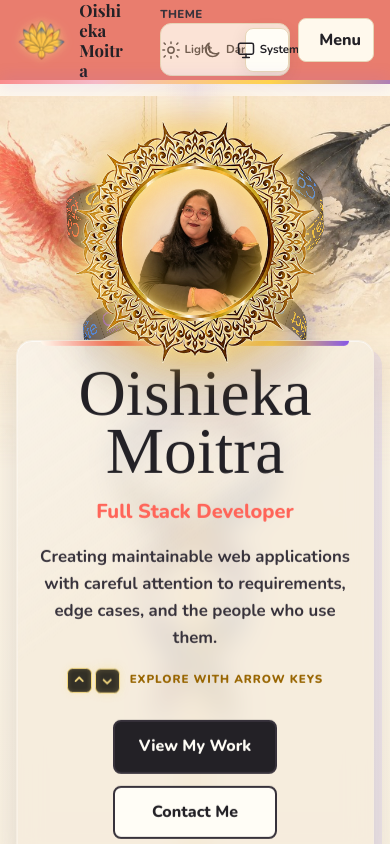
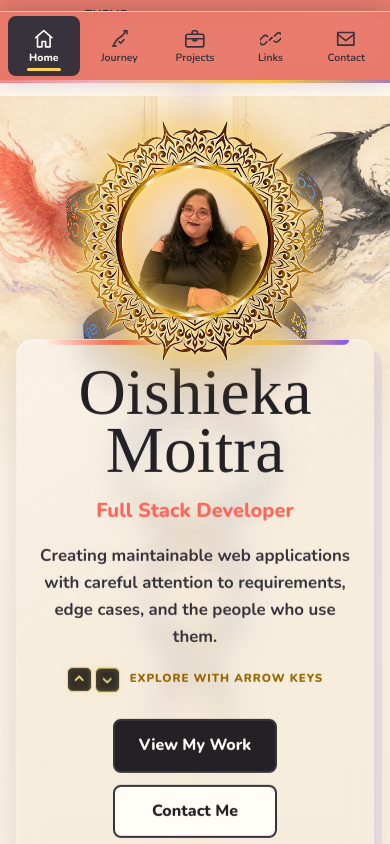
Before and after one commit to omi-moitra/omi-moitra.github.io, a React (Vite) app: page /portfolio in a window 390 px wide. Shown: the top 844 px of the page. Built offline with nearby package versions, Linux system fonts and the light colour scheme; a web font is replaced by a local one.

Commit message:
fix: replace mobile drawer with bottom navigation

```diff
--- a/src/App.css
+++ b/src/App.css
@@ -6,8 +6,8 @@
    3. Navigation              shared desktop/mobile link states and icons
    4. Main & Setup Route      responsive content container and route placeholder
    5. Footer                  icon contact links and copyright
-   6. Desktop ≥64rem          explicit horizontal-navigation boundary
-   7. Mobile                  accessible overlay navigation
+   6. Desktop >768px          explicit horizontal-navigation boundary
+   7. Mobile                  persistent bottom icon navigation
    8. Narrow Screens          320px brand and content refinements
    ========================================================================== */
 
@@ -15,6 +15,7 @@
   min-height: 100svh;
   display: flex;
   flex-direction: column;
+  padding-bottom: calc(4.5rem + env(safe-area-inset-bottom, 0px));
 }
 
 .skip-link {
@@ -350,135 +351,68 @@
 }
 
 .mobile-navigation {
-  display: block;
-}
-
-.mobile-navigation__trigger,
-.mobile-navigation__close {
-  min-width: var(--target-min-size);
-  min-height: var(--target-min-size);
-  display: inline-flex;
-  align-items: center;
-  justify-content: center;
-  gap: var(--space-2);
-  padding: var(--space-2) var(--space-3);
-  border: 1px solid var(--aged-paper);
-  border-radius: var(--radius-small);
-  color: var(--ink-black);
-  background: var(--soft-cream);
-  font-weight: 800;
-  cursor: pointer;
-}
-
-.mobile-navigation__trigger svg {
-  width: 1.4rem;
-  height: 1.4rem;
-  fill: none;
-  stroke: currentcolor;
-  stroke-linecap: round;
-  stroke-width: 2;
-}
-
-.mobile-navigation__backdrop {
   position: fixed;
-  inset: 0;
-  z-index: var(--layer-dialog);
-  display: flex;
-  justify-content: flex-end;
-  background: color-mix(in srgb, #000 55%, transparent);
-  animation: mobile-navigation-backdrop-in var(--duration-standard) ease-out;
-}
-
-.mobile-navigation__drawer {
-  width: min(88vw, 23rem);
-  min-height: 100%;
-  max-height: 100dvh;
-  display: flex;
-  flex-direction: column;
-  gap: var(--space-6);
-  padding: calc(var(--space-5) + env(safe-area-inset-top, 0px))
-    var(--space-5) calc(var(--space-5) + env(safe-area-inset-bottom, 0px));
-  overflow-y: auto;
-  color: var(--ink-black);
-  background: var(--warm-ivory);
-  box-shadow: -1rem 0 3rem rgb(0 0 0 / 24%);
-  animation: mobile-navigation-drawer-in var(--duration-standard) var(--ease-standard);
-}
-
-.mobile-navigation__header {
-  display: flex;
-  align-items: flex-start;
-  justify-content: space-between;
-  gap: var(--space-4);
-  padding-bottom: var(--space-4);
-  border-bottom: 1px solid var(--aged-paper);
-}
-
-.mobile-navigation__header p,
-.mobile-navigation__header h2 {
-  margin: 0;
-}
-
-.mobile-navigation__header p {
-  color: var(--arcane-violet);
-  font-size: 0.75rem;
-  font-weight: 800;
-  letter-spacing: 0.08em;
-  text-transform: uppercase;
-}
-
-.mobile-navigation__header h2 {
-  font-family: var(--font-heading);
-  font-size: 1.8rem;
-}
-
-.mobile-navigation__close span[aria-hidden='true'] {
-  font-size: 1.5rem;
-  line-height: 0;
+  right: 0;
+  bottom: 0;
+  left: 0;
+  z-index: var(--layer-mobile-navigation);
+  padding: var(--space-1) max(var(--space-2), env(safe-area-inset-right, 0px))
+    calc(var(--space-1) + env(safe-area-inset-bottom, 0px))
+    max(var(--space-2), env(safe-area-inset-left, 0px));
+  border-top: 1px solid var(--aged-paper);
+  background: color-mix(in srgb, var(--color-header) 96%, transparent);
+  box-shadow: 0 -0.35rem 1.4rem rgb(0 0 0 / 16%);
+  backdrop-filter: blur(0.8rem);
 }
 
 .mobile-navigation .navigation-list {
+  width: min(100%, 40rem);
   display: grid;
-  gap: var(--space-2);
+  grid-template-columns: repeat(5, minmax(0, 1fr));
+  gap: var(--space-1);
+  margin-inline: auto;
+}
+
+.mobile-navigation .navigation-list li {
+  min-width: 0;
 }
 
 .mobile-navigation .navigation-link {
   width: 100%;
-  justify-content: flex-start;
-  padding: var(--space-3) var(--space-4);
-  font-size: 1rem;
+  min-height: 3.75rem;
+  flex-direction: column;
+  gap: 0.15rem;
+  padding: 0.35rem 0.15rem;
+  font-size: clamp(0.58rem, 2.7vw, 0.72rem);
+  line-height: 1;
+}
+
+.mobile-navigation .navigation-link__icon {
+  width: 1.35rem;
+  height: 1.35rem;
+}
+
+.mobile-navigation .navigation-link__text {
+  display: block;
 }
 
 .mobile-navigation .navigation-link--active::after {
-  top: var(--space-3);
-  right: auto;
-  bottom: var(--space-3);
-  left: 0.35rem;
-  width: 3px;
-  height: auto;
+  right: 25%;
+  bottom: 0.16rem;
+  left: 25%;
+  width: auto;
+  height: 3px;
 }
 
-.theme-control--drawer {
-  margin-top: auto;
-  padding-top: var(--space-5);
-  border-top: 1px solid var(--aged-paper);
-}
-
-.theme-control--drawer .theme-control__button {
-  min-width: 0;
-  flex-direction: column;
-}
-
-.theme-control--drawer .theme-control__button-label {
-  font-size: 0.66rem;
-}
-
-@keyframes mobile-navigation-backdrop-in {
-  from { opacity: 0; }
-}
-
-@keyframes mobile-navigation-drawer-in {
-  from { transform: translateX(100%); }
+.theme-control--mobile .theme-control__label,
+.theme-control--mobile .theme-control__button-label {
+  position: absolute;
+  width: 1px;
+  height: 1px;
+  overflow: hidden;
+  clip: rect(0 0 0 0);
+  white-space: nowrap;
+  clip-path: inset(50%);
 }
 
 .site-main {
@@ -729,6 +663,12 @@
   }
 }
 
+@media (max-width: 24.99rem) {
+  .brand-link__text {
+    display: none;
+  }
+}
+
 @keyframes header-lotus-breathe {
   50% { transform: scale(1.08) translateY(-0.08rem); }
 }
@@ -739,7 +679,11 @@
   }
 }
 
-@media (min-width: 64rem) {
+@media (min-width: 769px) {
+  .site-shell {
+    padding-bottom: 0;
+  }
+
   .desktop-navigation {
     display: block;
   }
@@ -759,8 +703,8 @@
     clip-path: inset(50%);
   }
 
-  .mobile-navigation,
-  .mobile-navigation__backdrop {
+  .theme-control--mobile,
+  .mobile-navigation {
     display: none;
   }
 
@@ -771,13 +715,27 @@
 
 }
 
+@media (min-width: 769px) and (max-width: 63.99rem) {
+  .site-header__content {
+    gap: var(--space-2);
+  }
+
+  .brand-link__role,
+  .desktop-navigation .navigation-link__subtitle {
+    display: none;
+  }
+
+  .desktop-navigation .navigation-list {
+    gap: 0;
+  }
+
+  .desktop-navigation .navigation-link {
+    padding-inline: var(--space-2);
+  }
+}
+
 @media (prefers-reduced-motion: reduce) {
   .gradient-current {
     animation: none;
   }
-
-  .mobile-navigation__backdrop,
-  .mobile-navigation__drawer {
-    animation: none;
-  }
 }
--- a/src/components/Header.jsx
+++ b/src/components/Header.jsx
@@ -56,6 +56,7 @@ function Header() {
             <NavigationLinks />
           </nav>
           <ThemeControl className="theme-control--desktop" />
+          <ThemeControl className="theme-control--mobile" />
           <MobileNavigation />
         </div>
       </div>
--- a/src/components/MobileNavigation.jsx
+++ b/src/components/MobileNavigation.jsx
@@ -1,102 +1,16 @@
 // =============================================================================
-// src/components/MobileNavigation.jsx — accessible small-screen navigation drawer
+// src/components/MobileNavigation.jsx — accessible small-screen bottom navigation
 // -----------------------------------------------------------------------------
-// 1. MobileNavigation    trigger, modal focus behavior, route links, and theme
+// 1. MobileNavigation    persistent icon links for the five public destinations
 // =============================================================================
 
-import { useCallback, useEffect, useId, useRef, useState } from 'react'
-import useModalDialog from '../hooks/useModalDialog.js'
 import NavigationLinks from './NavigationLinks.jsx'
-import ThemeControl from './ThemeControl.jsx'
 
 function MobileNavigation() {
-  const [isOpen, setIsOpen] = useState(false)
-  const dialogId = useId()
-  const triggerRef = useRef(null)
-  const dialogRef = useRef(null)
-  const closeButtonRef = useRef(null)
-  const closeMenu = useCallback(() => setIsOpen(false), [])
-
-  useModalDialog({
-    isOpen,
-    dialogRef,
-    initialFocusRef: closeButtonRef,
-    openerRef: triggerRef,
-    onRequestClose: closeMenu,
-  })
-
-  useEffect(() => {
-    if (!isOpen) return undefined
-
-    const backgroundElements = Array.from(
-      document.querySelectorAll('.brand-link, .site-main, .site-footer'),
-    )
-    const previousStates = backgroundElements.map((element) => element.inert)
-    backgroundElements.forEach((element) => {
-      element.inert = true
-    })
-
-    return () => {
-      backgroundElements.forEach((element, index) => {
-        element.inert = previousStates[index]
-      })
-    }
-  }, [isOpen])
-
   return (
-    <div className="mobile-navigation">
-      <button
-        ref={triggerRef}
-        className="mobile-navigation__trigger"
-        type="button"
-        aria-expanded={isOpen}
-        aria-haspopup="dialog"
-        aria-controls={dialogId}
-        onClick={() => setIsOpen(true)}
-      >
-        <svg viewBox="0 0 24 24" aria-hidden="true">
-          <path d="M4 7h16M4 12h16M4 17h16" />
-        </svg>
-        <span>Menu</span>
-      </button>
-
-      {isOpen && (
-        <div className="mobile-navigation__backdrop" onClick={closeMenu}>
-          <section
-            ref={dialogRef}
-            id={dialogId}
-            className="mobile-navigation__drawer"
-            role="dialog"
-            aria-modal="true"
-            aria-labelledby="mobile-navigation-title"
-            tabIndex="-1"
-            onClick={(event) => event.stopPropagation()}
-          >
-            <header className="mobile-navigation__header">
-              <div>
-                <p>Explore the Codex</p>
-                <h2 id="mobile-navigation-title">Navigation</h2>
-              </div>
-              <button
-                ref={closeButtonRef}
-                className="mobile-navigation__close"
-                type="button"
-                onClick={closeMenu}
-              >
-                <span aria-hidden="true">×</span>
-                <span>Close</span>
-              </button>
-            </header>
-
-            <nav aria-label="Mobile navigation">
-              <NavigationLinks showIcons onNavigate={closeMenu} />
-            </nav>
-
-            <ThemeControl className="theme-control--drawer" />
-          </section>
-        </div>
-      )}
-    </div>
+    <nav className="mobile-navigation" aria-label="Mobile navigation">
+      <NavigationLinks showIcons />
+    </nav>
   )
 }
 
```
